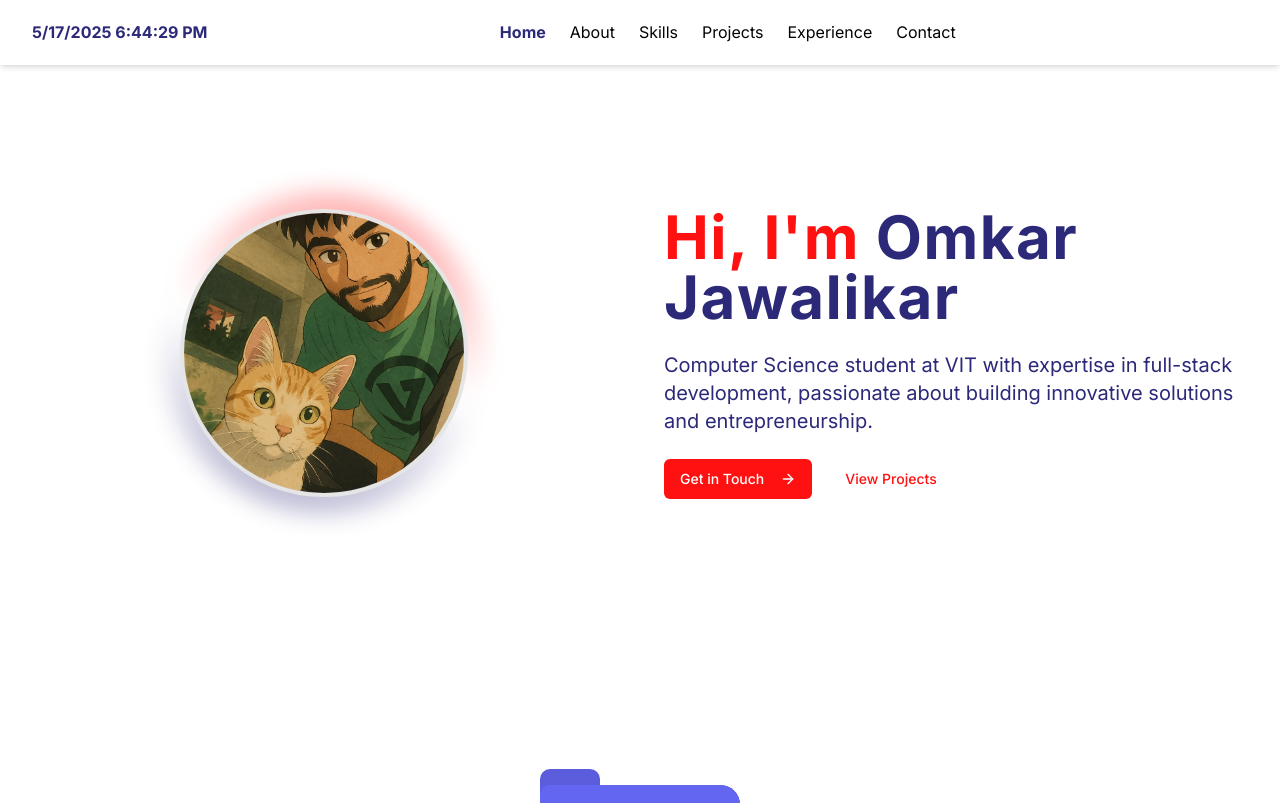
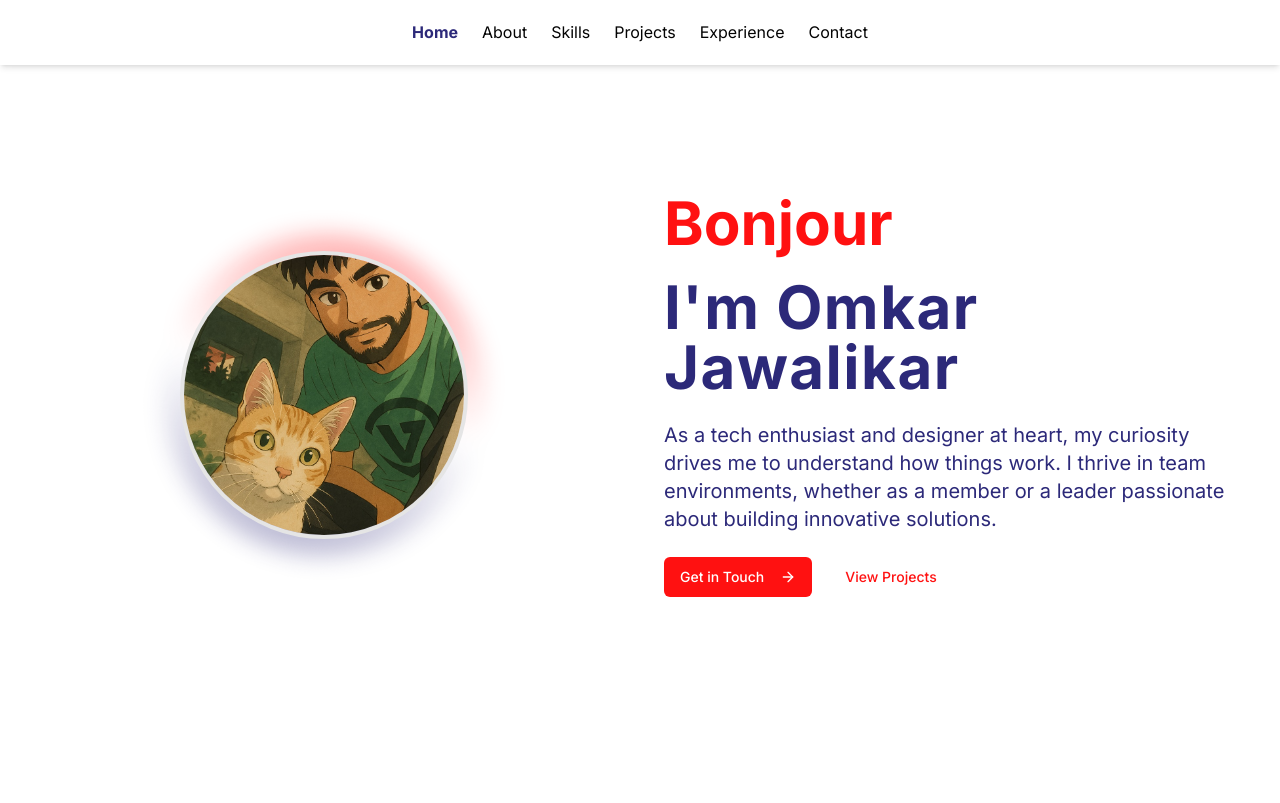
Before and after one commit to Falcon-J/Omkar-J-Portfolio, a Next.js app: page / in a window 1280 px wide. Shown: the top 803 px of the page. Built offline with nearby package versions, Linux system fonts and the light colour scheme.

Commit message:
added greetings

```diff
--- a/app/page.tsx
+++ b/app/page.tsx
@@ -1,5 +1,5 @@
 "use client";
-import Mbinterest from '@/components/mbinterest';
+import Mbinterest from "@/components/mbinterest";
 import { Button } from "@/components/ui/button";
 import {
   Github,
@@ -21,14 +21,10 @@ import Image from "next/image";
 import Link from "next/link";
 import { PageWrapper } from "@/components/page-wrapper";
 import { FadeIn } from "@/components/fade-in";
-import { FlipCard } from "@/components/flip-card";
-import { IconReveal } from "@/components/icon-reveal";
+import Interestsection from "@/components/Interestsection";
+import Greeting from "@/components/Greeting";
 
-import { useState } from "react";
-import { motion, AnimatePresence } from "framer-motion";
-import Interestsection from "@/components/Interestsection";
 export default function Home() {
-
   return (
     <PageWrapper>
       {/* Animated Squares Background */}
@@ -62,16 +58,20 @@ export default function Home() {
 
             <FadeIn delay={0.2}>
               <div className="space-y-6">
+                <h1 className="text-4xl md:text-6xl font-bold">
+                  <Greeting />
+                </h1>
                 <h1 className="text-4xl md:text-6xl font-bold tracking-wide text-[var(--color-primary)]">
-                  Hi, I'm{" "}
+                  {/* Hi, {" "} */}
                   <span className="text-[var(--color-secondary)]">
-                    Omkar Jawalikar
+                    I'm Omkar Jawalikar
                   </span>
                 </h1>
                 <p className="text-xl max-w-xl text-[var(--color-secondary)]">
-                  Computer Science student at VIT with expertise in full-stack
-                  development, passionate about building innovative solutions
-                  and entrepreneurship.
+                  As a tech enthusiast and designer at heart, my curiosity
+                  drives me to understand how things work. I thrive in team
+                  environments, whether as a member or a leader passionate about building innovative
+                  solutions.
                 </p>
 
                 <div className="flex flex-wrap gap-4">
@@ -100,7 +100,7 @@ export default function Home() {
       {/* Quick Stats Section */}
 
       {/* Personal Interests Section */}
-      <Interestsection/>
+      <Interestsection />
       {/* Mobile Interests Section */}
       <Mbinterest />
     </PageWrapper>
--- /dev/null
+++ b/components/Greeting.tsx
@@ -0,0 +1,18 @@
+import { useState, useEffect } from "react";
+
+const greetings = ["Hola", "Bonjour", "Namaste", "Ciao", "Hallo"];
+
+export default function Greeting() {
+  const [index, setIndex] = useState(0);
+
+  useEffect(() => {
+    const interval = setInterval(() => {
+      setIndex((prev) => (prev + 1) % greetings.length);
+    }, 3000);
+    return () => clearInterval(interval);
+  }, []);
+
+  return (
+    <span className="text-[var(--color-primary)]">{greetings[index]}</span>
+  );
+}
--- a/components/header.tsx
+++ b/components/header.tsx
@@ -88,7 +88,7 @@ export default function Header() {
     >
       <div className="container flex h-16 items-center justify-between">
         {/* Brand or Logo (optional) */}
-        <div className=" font-bold text-[var(--color-secondary)]">
+        <div className=" font-bold text-[var(--color-secondary)] md:hidden">
           {formattedDateTime}
         </div>
 
```
